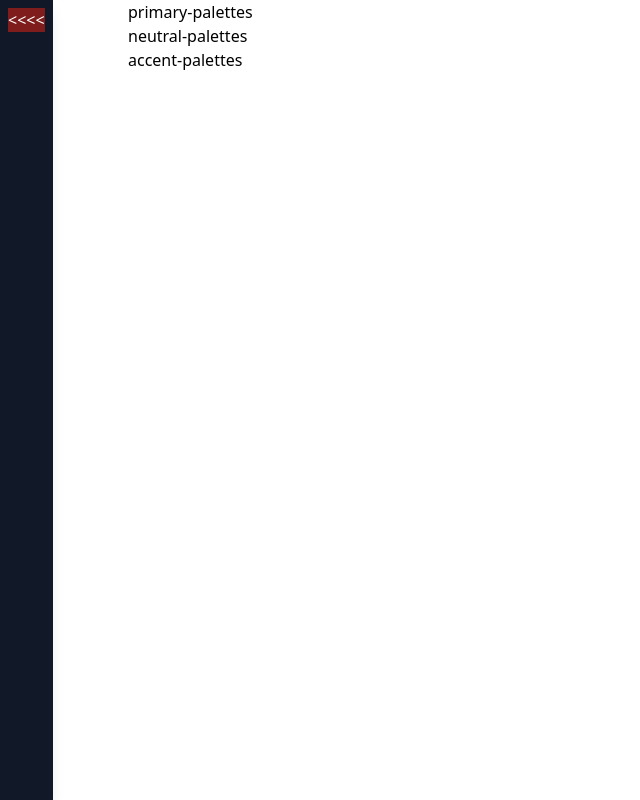
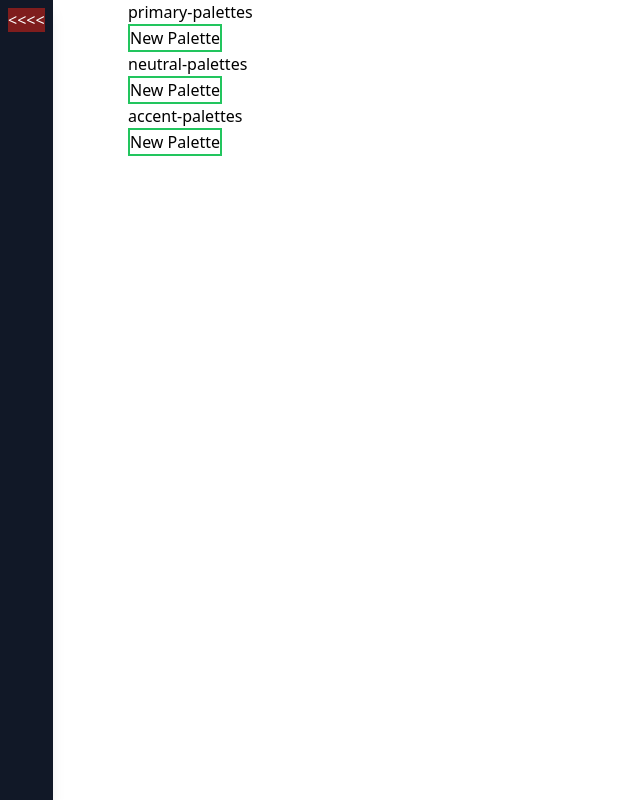
Before and after one commit to KhamEn/scheme-bank, a React (Vite) app: page / in a window 1280 px wide. Shown: the whole page, without its empty margins (0-640 px from the left). Built offline with nearby package versions, Linux system fonts and the light colour scheme; no server answers; the database is empty.

Commit message:
function: Implement the add palette function

```diff
--- /dev/null
+++ b/src/database/hooks/palettes-group/useAddPaletteMutation.js
@@ -0,0 +1,39 @@
+import { useMutation, useQueryClient } from "@tanstack/react-query";
+import { addDoc, collection } from "firebase/firestore";
+import db from "../../firestore-config";
+import { FIRESTORE_COLLECTION } from "../../Enums";
+import useGetCurrentSchemeIdQuery from "../useGetCurrentSchemeIdQuery";
+
+/*
+@param variablese.schemeId - the doc id of the scheme where the new palette will be added
+@param variables.paletteType - the doc id of the palette group where the new palette will be added
+@param variables.paletteName - the name of the new palette
+*/
+async function addPalette(variables) {
+  console.log(variables);
+  await addDoc(
+    collection(
+      db,
+      FIRESTORE_COLLECTION.schemes,
+      variables.schemeId,
+      variables.paletteType
+    ),
+    {
+      name: variables.paletteName,
+      colors: [],
+    }
+  );
+}
+
+function useAddPaletteMutation(paletteType) {
+  const queryClient = useQueryClient();
+  const { data } = useGetCurrentSchemeIdQuery();
+
+  return useMutation(addPalette, {
+    onSuccess: () => {
+      queryClient.invalidateQueries([data.id, paletteType]);
+    },
+  });
+}
+
+export default useAddPaletteMutation;
--- a/src/scheme-page/PaletteGroup.jsx
+++ b/src/scheme-page/PaletteGroup.jsx
@@ -1,8 +1,22 @@
+import useAddPaletteMutation from "../database/hooks/palettes-group/useAddPaletteMutation";
+import useGetCurrentSchemeIdQuery from "../database/hooks/useGetCurrentSchemeIdQuery";
 import useGetPalettesQuery from "../database/hooks/useGetPalettesQuery";
 import Palette from "./Palette";
 
 const PaletteGroup = ({ groupName }) => {
   const { data, isLoading } = useGetPalettesQuery(groupName);
+  const { data: currentSchemeId } = useGetCurrentSchemeIdQuery();
+  const { mutate } = useAddPaletteMutation(groupName);
+
+  function handleNewPaletteClick() {
+    const paletteName = "new paletteo";
+    const variables = {
+      schemeId: currentSchemeId.id,
+      paletteType: groupName,
+      paletteName: paletteName,
+    };
+    mutate(variables);
+  }
 
   function listPalettes() {
     const palettes = [];
@@ -26,6 +40,12 @@ const PaletteGroup = ({ groupName }) => {
   return (
     <div>
       <h1>{groupName}</h1>
+      <button
+        onClick={handleNewPaletteClick}
+        className=" border-2 border-green-500"
+      >
+        New Palette
+      </button>
       {!isLoading && listPalettes()}
     </div>
   );
```
